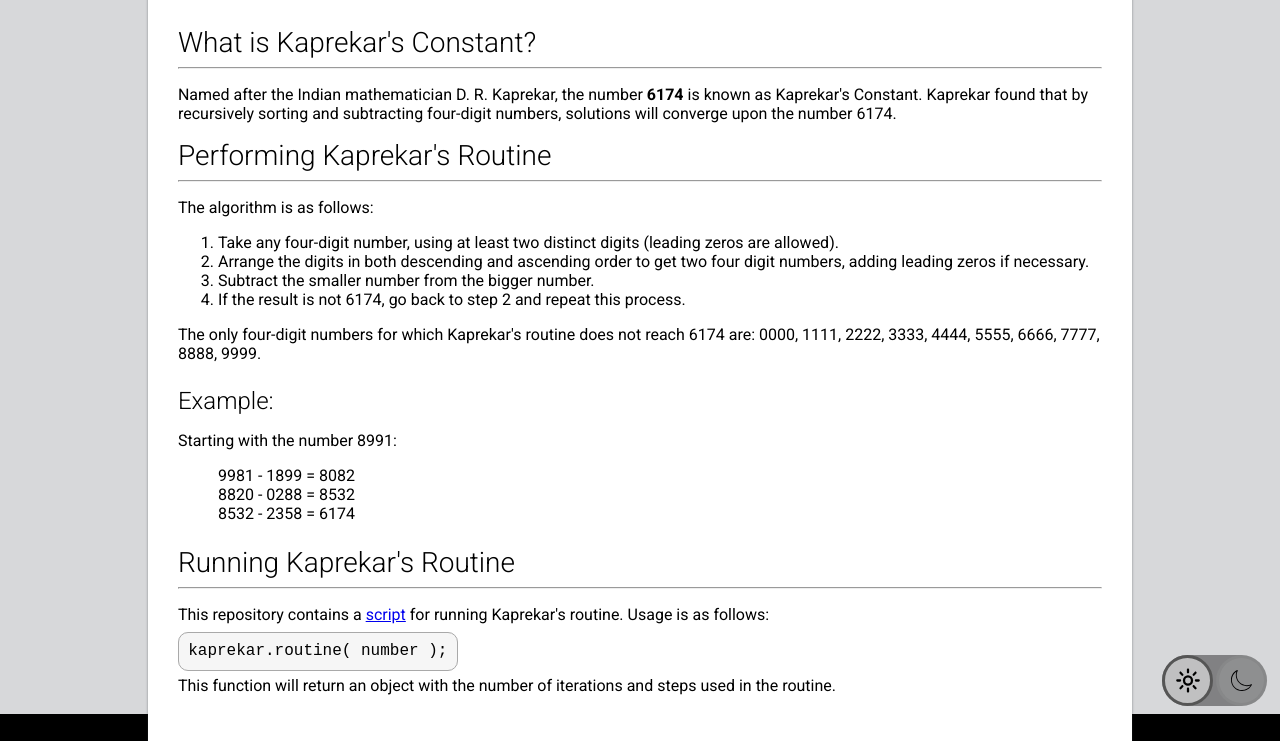
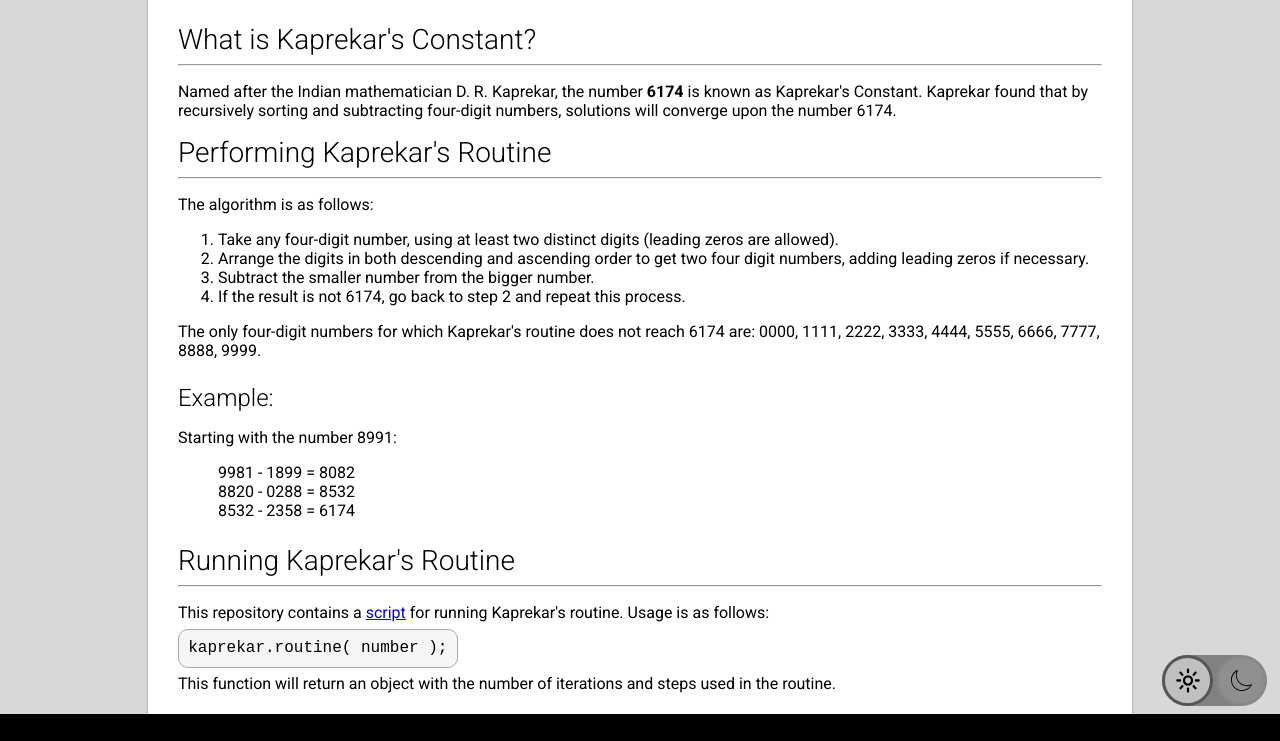
Before and after one commit to Malmadork/kaprekar, a website: page docs/index.html in a window 1280 px wide. Shown: the part 86-827 px from the top of the page. After the commit the page ends 800 px from the top, so only its background shows below. Drawn offline with Linux system fonts and the light colour scheme.

Commit message:
Style grid overflow fix

```diff
--- a/docs/index.html
+++ b/docs/index.html
@@ -24,6 +24,7 @@
           <div class="page-links" data-theme="dark" onclick="window.location = './simulations.html'"><p>Simulations</p></div>
 
         </nav>
+        <div class="content-wrapper">
           <div class="content" data-theme="dark">
             <section>
               <h2>What is Kaprekar's Constant?</h2>
@@ -63,6 +64,8 @@
               <p>This function will return an object with the number of iterations and steps used in the routine.</p>
             </section>
           </div>
+        </div>
+
 
       </div>
     </main>
--- a/docs/static/css/main.css
+++ b/docs/static/css/main.css
@@ -57,22 +57,26 @@
 body {
   margin: 0;
   padding: 0;
-  background-color: #000;
+  background-color: black;
   color: var(--color-font);
   position:relative;
+  height: 100vh;
+  width: 100vw;
 }
 
 main {
   background-color: var(--color-bg-body);
-  height: 100vh;
-  width: 100vw;
+  height: 100%;
+  width: 100%;
   display: grid;
   grid-auto-columns: 1fr;
   grid-template-columns: 0.1fr .8fr .1fr;
   grid-template-rows: 1fr;
   gap: 0 2%;
   grid-template-areas:
-    ". center ."
+    ". center .";
+  min-height:0;
+  overflow: hidden;
 }
 
 .center {
@@ -80,18 +84,22 @@ main {
   display: grid;
   grid-auto-columns: 1fr;
   grid-template-columns: 1fr;
-  grid-template-rows: 1fr 9fr;
+  grid-template-rows: minmax(50px, 1fr) minmax(250px, 9fr);
   gap: 0 2%;
   grid-template-areas:
     "header"
     "content";
   background-color: var(--color-bg-center);
+  min-width: 0;
+  min-height: 0;
   box-shadow: 0 1px 2px 0 var(--color-shadow-center-1),
               0 1px 3px 0 var(--color-shadow-center-2);
+
 }
 
 .header {
   grid-area: header;
+  /* overflow:hidden; */
   display:flex;
   flex-direction: row;
   padding: 0 0 0 2%;
@@ -99,10 +107,21 @@ main {
   border-bottom: 1px solid var(--color-border-header);
 }
 
+.content-wrapper {
+  grid-area: content;
+  height:auto;
+  overflow-y: auto;
+}
+
 .content {
-  grid-area: content;
+
+  flex: 1;
+  min-height: 0;
+  overflow-y: auto;
   padding: 3%;
+
 }
+
 
 .page-title {
   height:100%;
```
Also changed, not shown: docs/simulations.html (+5 -4 lines). Lines whose indentation alone changed are shown as unchanged.
